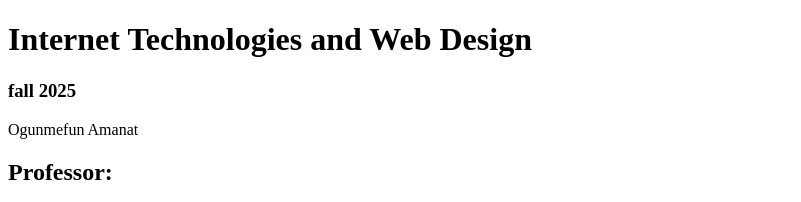
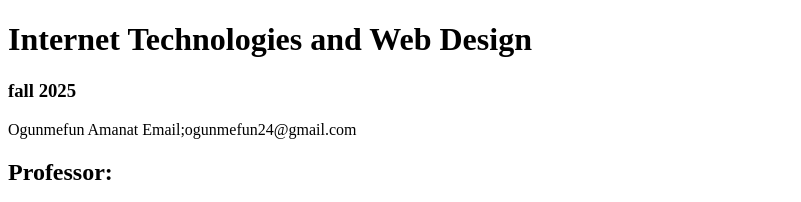
Before and after one commit to ammy-cpu/practice-lab-2-, a plain HTML site: page index.html in a window 1280 px wide. Shown: the top 202 px of the page, without its empty margins (0-801 px from the left). Drawn offline with Linux system fonts and the light colour scheme.

Commit message:
finishing my html

```diff
--- a/index.html
+++ b/index.html
@@ -3,12 +3,11 @@
   <head>
     <title> Internet technologies and web design </title>
 	<meta charset="utf-8">
-	<meta name =""content="">
   </head>
    <body>
    <h1> Internet Technologies and Web Design</h1>
   <h3>fall 2025</h3>
-  <p>Ogunmefun Amanat</p>
+  <p>Ogunmefun Amanat Email;ogunmefun24@gmail.com</p>
   <h2>Professor:</h2>
   <p>Daniel Krieglstein</p>
   <h2>Course Catalog Description:</h2>
@@ -24,4 +23,4 @@
   <p> This is my plan for the course</p>
 </body>
 </html>
-   </body>
+</body>
```
